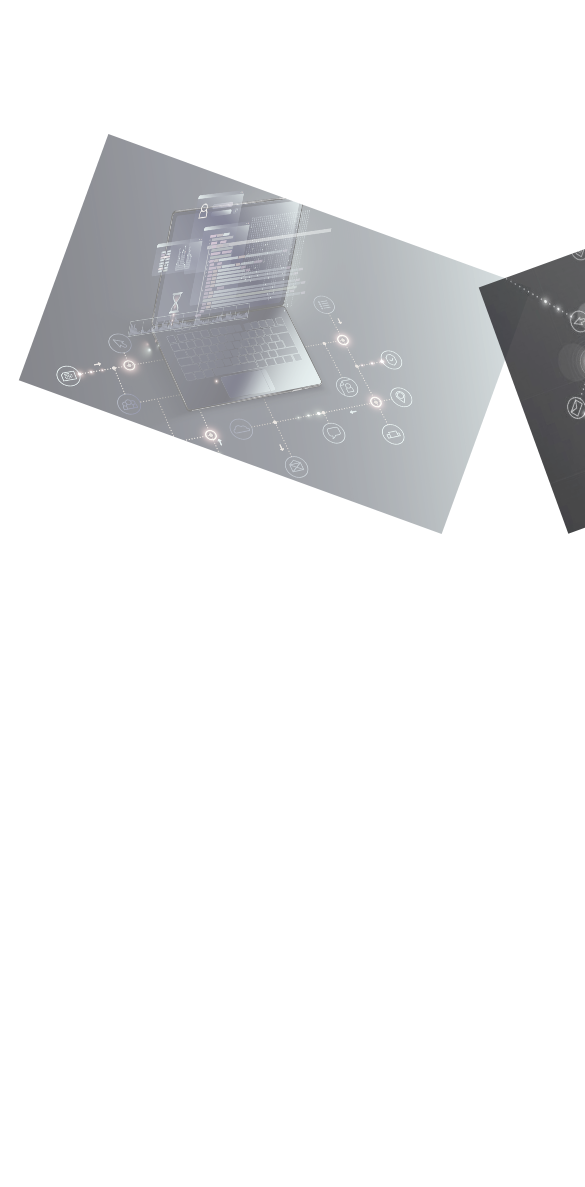
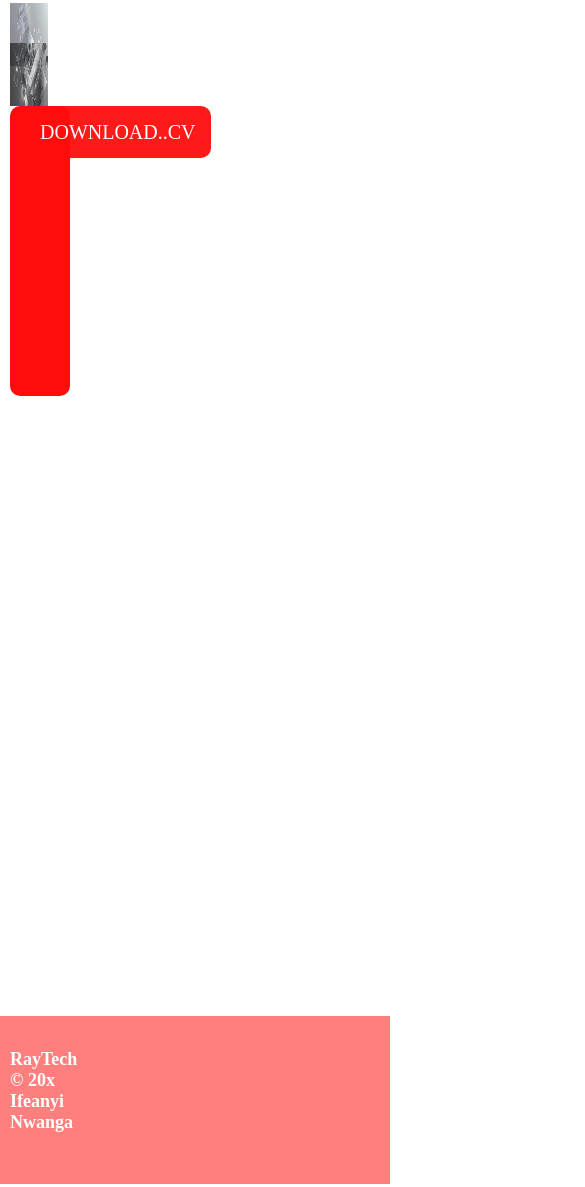
Before and after one commit to nwangs-p/wdd130, a plain HTML site: page personal-web/hom.html in a window 390 px wide. Shown: the part 221-1408 px from the top of the page, 585 px wide, since content can reach past the window. Drawn offline with Linux system fonts and the light colour scheme.

Commit message:
added a code

```diff
--- a/personal-web/styles/personnal-eb.css
+++ b/personal-web/styles/personnal-eb.css
@@ -154,13 +154,13 @@ div h3:nth-last-of-type(2) {
 
 footer {
   margin-top: 100px;
-  display: grid;
+  display: flex;
   padding-left: 40px;
   background-color: red;
   opacity: .50;
   color: white;
-  padding-top: 20px;
-  padding-bottom: 20px;
+  padding-top: 15px;
+  padding-bottom: 15px;
   font-size: 18px;
 }
 
@@ -168,6 +168,49 @@ footer {
   padding-left: 950px;
 }
 
-/* .content {
-  background:linear-gradient(rgba(13, 13, 13, 0.4), rgba(10, 10, 10, 0.5)), url() ;
-  /* opacity: scale(.60); */
+@media screen and (max-width: 767px) {
+  nav a:nth-last-of-type(1) {
+    margin-left: 0;
+  }
+
+  nav a {
+    margin-left: 0;
+    margin-top: 10px;
+  }
+
+  #page-img {
+    margin-top: 100px;
+    margin-left: 10px;
+    grid-gap: 30px;
+  }
+
+  .img1,
+  .img2 {
+    width: 100%;
+    margin-left: 0;
+    transform: none;
+  }
+
+  .out {
+    grid-column: 1/3;
+    margin-left: 0;
+    margin-top: 20px;
+  }
+
+  .cv {
+    grid-column: 1/3;
+    margin-left: 0;
+    margin-top: 10px;
+  }
+
+  .down {
+    margin-top: 100px;
+    margin-left: 10px;
+    margin-right: 10px;
+  }
+
+  footer {
+    padding-left: 10px;
+    padding-right: 10px;
+  }
+}
```
